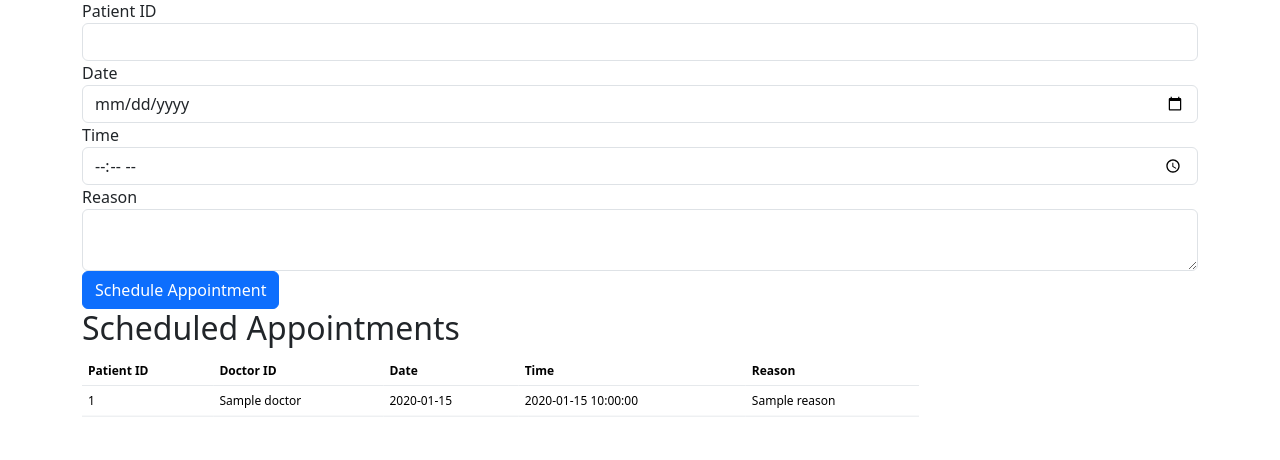
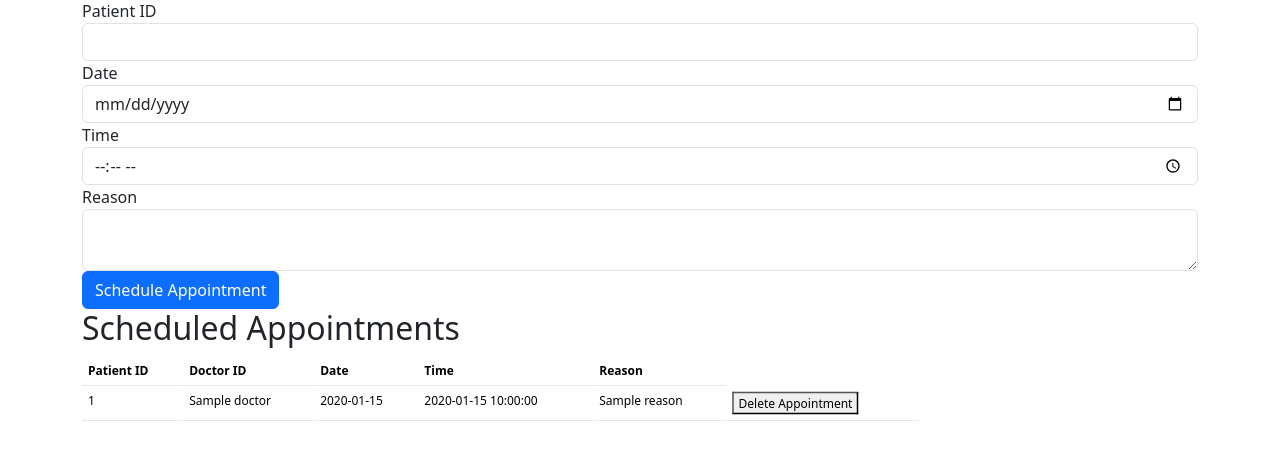
Before and after one commit to Moses2917/MedFlow, a Flask app: template app/templates/appointments.html in a window 1280 px wide. Shown: the part 137-597 px from the top of the page. Run offline with Flask 3, Linux system fonts and the light colour scheme; a user stored in the database is signed in; the template is opened without the code that fills it: most values are stand-ins (such as "Sample title", 1, 10 or a date in 2020); a database or web service that is not in the repository returns one stand-in record (values such as "Sample title"); parts of the project's set-up code (start-up, migrations or seed data) failed here and were passed over.

Commit message:
added appointment delete
added appointment delete under each appointment

```diff
--- a/app/templates/appointments.html
+++ b/app/templates/appointments.html
@@ -27,6 +27,7 @@
         <textarea class="form-control" id="reason" name="reason" required></textarea>
     </div>
     <button type="submit" class="btn btn-primary">Schedule Appointment</button>
+
 </form>
 
 <h2>Scheduled Appointments</h2>
@@ -38,6 +39,8 @@
             <th>Date</th>
             <th>Time</th>
             <th>Reason</th>
+
+
         </tr>
     </thead>
     <tbody>
@@ -48,6 +51,7 @@
             <td>{{ appointment.date.strftime('%Y-%m-%d') }}</td>
             <td>{{ appointment.time }}</td>
             <td>{{ appointment.reason }}</td>
+            <td> <button type="submit" class="'btn btn-primary">Delete Appointment</button></td>
         </tr>
         {% endfor %}
     </tbody>
```
